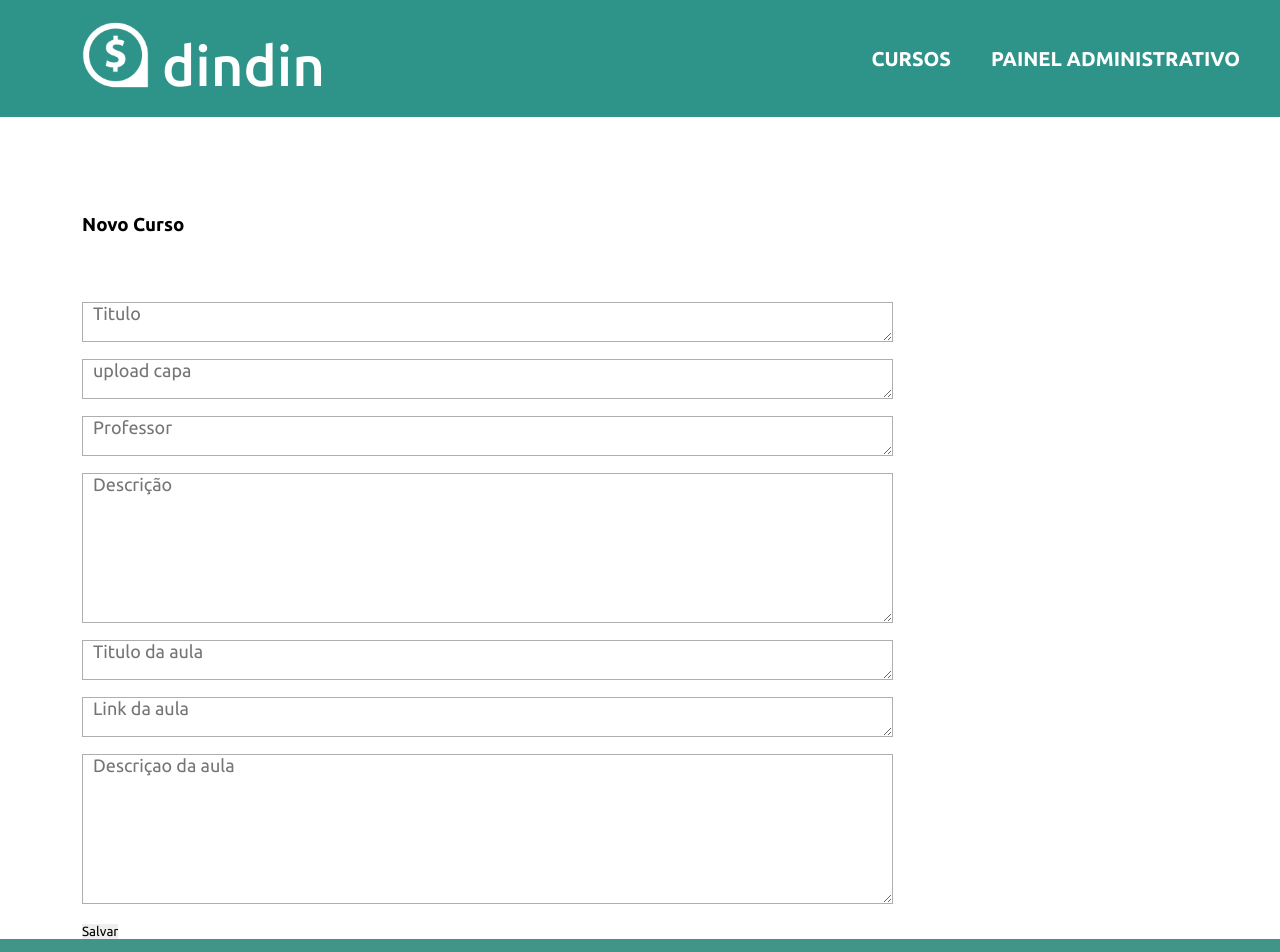
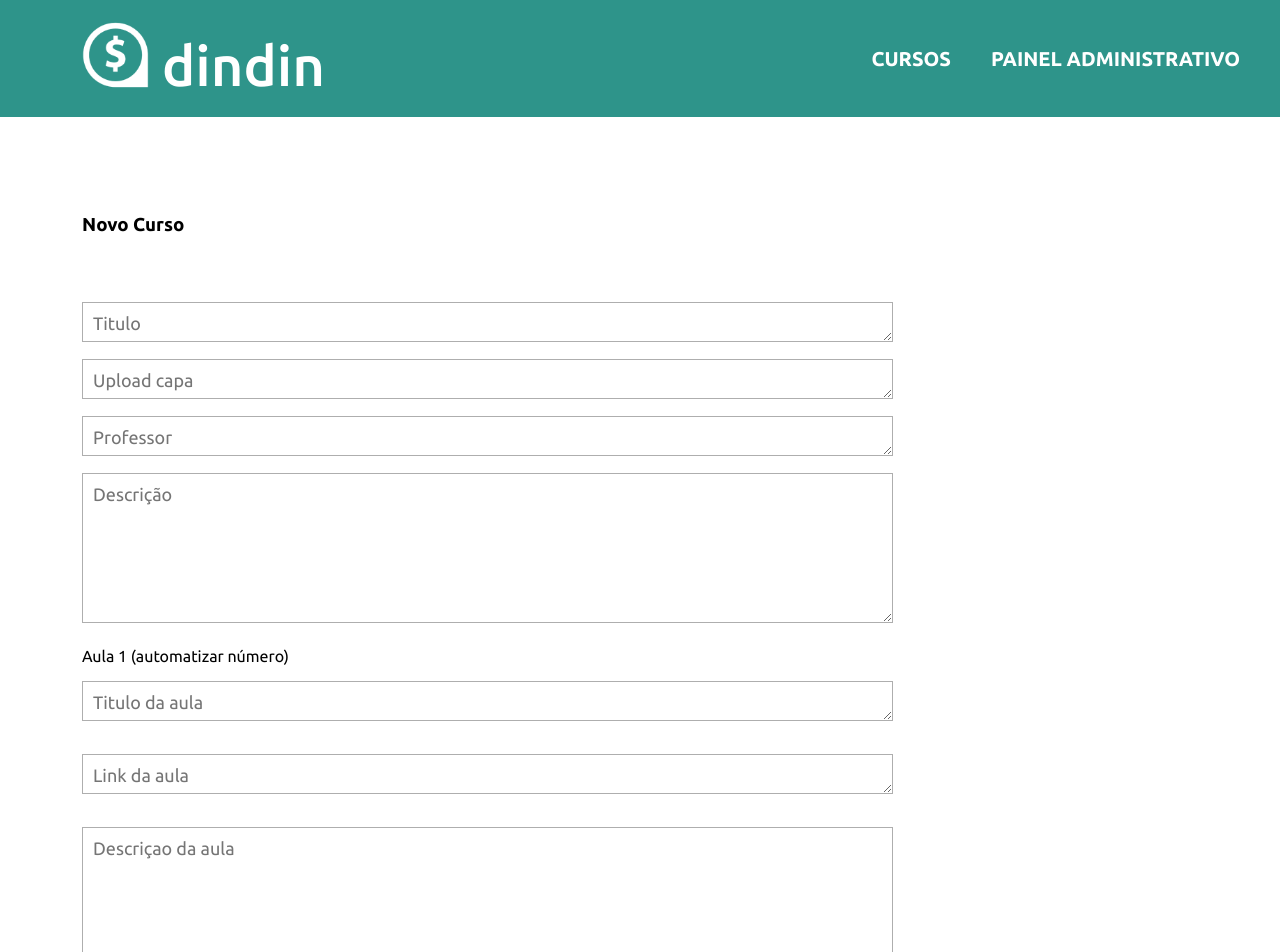
Before and after one commit to israelgms/dindin, a Vue app: page /novocurso in a window 1280 px wide. Shown: the top 952 px of the page. Built offline with nearby package versions, Linux system fonts and the light colour scheme.

Commit message:
Att do componete NovoForm

```diff
--- a/src/components/NovoForm.vue
+++ b/src/components/NovoForm.vue
@@ -1,34 +1,89 @@
 <template>
   <div id="NovoForm">
     <div>
-          <h3> Novo Curso</h3>
+      <h3>Novo Curso</h3>
     </div>
     <div id="form-container">
       <form id="novoform-form">
         <div class="input-container">
-                <textarea name="text" id="titulo" titulo="titulo" v-model="titulo" placeholder="Titulo"></textarea>
+          <textarea
+            name="text"
+            id="titulo"
+            titulo="titulo"
+            v-model="titulo"
+            placeholder="Titulo"
+          ></textarea>
         </div>
         <div class="input-container">
-                <textarea name="text" type="text" id="uploadcapa" uploadcapa="uploadcapa" v-model="uploadcapa" placeholder="upload capa"></textarea>
+          <textarea
+            name="text"
+            type="text"
+            id="uploadcapa"
+            uploadcapa="uploadcapa"
+            v-model="uploadcapa"
+            placeholder="Upload capa"
+          ></textarea>
         </div>
         <div class="input-container">
-                <textarea name="text" type="text" id="professor" professor="professor" v-model="professor" placeholder="Professor"></textarea>
+          <textarea
+            name="text"
+            type="text"
+            id="professor"
+            professor="professor"
+            v-model="professor"
+            placeholder="Professor"
+          ></textarea>
         </div>
         <div class="input-container">
-                <textarea name="text" type="text" id="descricao" titulo="descricao" v-model="descricao" placeholder="Descrição"></textarea>
+          <textarea
+            name="text"
+            type="text"
+            id="descricao"
+            titulo="descricao"
+            v-model="descricao"
+            placeholder="Descrição"
+          ></textarea>
         </div>
 
-            <div class="input-container">
-                <textarea name="text" type="text" id="tituloaula" titulo="tituloaula" v-model="tituloaula" placeholder="Titulo da aula"></textarea>
+        <div class="form-container-aula">
+          <div id="form-container-aula-numero">
+            <p>Aula 1 (automatizar número)</p>
           </div>
-            <div class="input-container">
-                <textarea name="text" type="text" id="linkaula" titulo="linkaula" v-model="linkaula" placeholder="Link da aula"></textarea>
+
+          <div class="input-container-copor">
+            <textarea
+              name="text"
+              type="text"
+              id="tituloaula"
+              titulo="tituloaula"
+              v-model="tituloaula"
+              placeholder="Titulo da aula"
+            ></textarea>
           </div>
-            <div class="input-container">
-                <textarea name="text" type="text" id="descricaoaula" titulo="descricaoauala" v-model="descricaoaula" placeholder="Descriçao da aula"></textarea>
+          <div class="input-container-copor">
+            <textarea
+              name="text"
+              type="text"
+              id="linkaula"
+              titulo="linkaula"
+              v-model="linkaula"
+              placeholder="Link da aula"
+            ></textarea>
           </div>
-            <div class="input-container">
-                <input type="submit" id="submit-btn" value="Salvar">
+          <div class="input-container-copor">
+            <textarea
+              name="text"
+              type="text"
+              id="descricaoaula"
+              titulo="descricaoauala"
+              v-model="descricaoaula"
+              placeholder="Descriçao da aula"
+            ></textarea>
+          </div>
+
+          <div id="button-salvar">
+            <input type="submit" id="submit-btn" value="Salvar" />
+          </div>
         </div>
       </form>
     </div>
@@ -37,49 +92,66 @@
 
 <script>
 export default {
-    name: "NovoForm"
-}
+  name: "NovoForm",
+};
 </script>
 
 
 
 <style scoped>
-
-#NovoForm{
-    margin-top: 97px ;
+#NovoForm {
+  margin-top: 97px;
   margin-left: 82px;
 }
 
-#form-container{
+#form-container {
   margin-top: 66px;
 }
 
-.input-container{
+.input-container {
   margin-top: 14px;
 }
 
-#descricao{
+#form-container-aula-numero {
+  margin-top: 21px;
+  margin-bottom: 16px;
+}
+
+.input-container-copor {
+  margin-bottom: 30px;
+}
+
+#button-salvar {
+  margin-top: 43px;
+  margin-bottom: 163px;
+}
+
+#descricao {
   padding-block-end: 121px;
   height: 150px;
 }
 
-#descricaoaula{
+#descricaoaula {
   padding-block-end: 121px;
   height: 150px;
-
 }
 
-textarea{
+textarea {
   font-size: 18px;
   font-style: normal;
   font-weight: normal;
   width: 811px;
   height: 40px;
-    background-color: #FFFFFF;
-    border: 1px solid #AEAEAE;
+  background-color: #ffffff;
+  border: 1px solid #aeaeae;
   word-break: break-all;
   box-sizing: border-box;
   padding-inline-start: 10px;
+  padding-top: 10px;
+}
+
+textarea[placeholder] {
+  padding: auto;
 }
 
 /* input[placeholder="Descrição"]{
@@ -92,5 +164,4 @@ input[placeholder="Descrição da aula"]{
     padding-block-end: 121px;
     height: 150px;
 } */
-
 </style>
```
Lines whose indentation alone changed are shown as unchanged.
